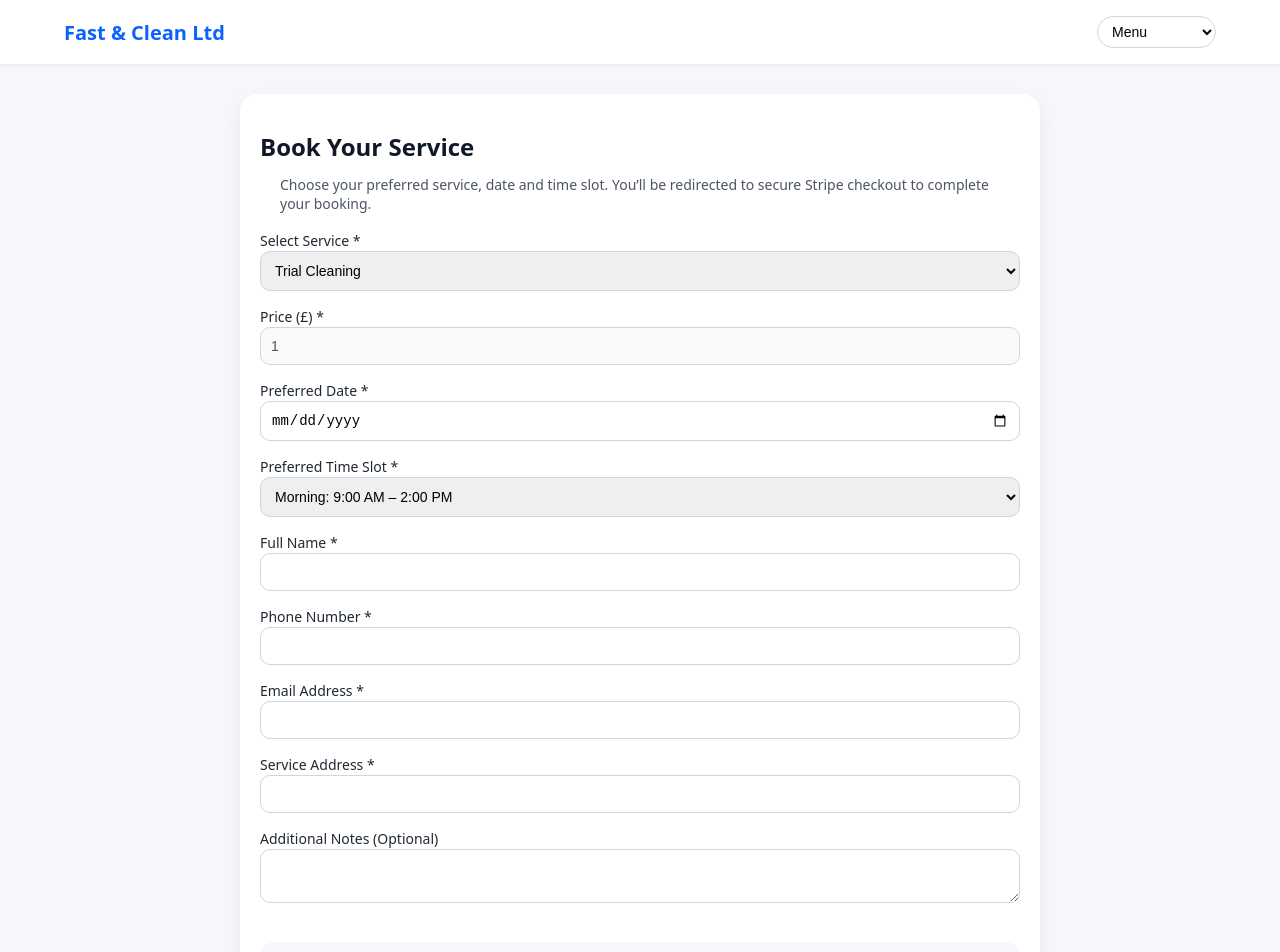
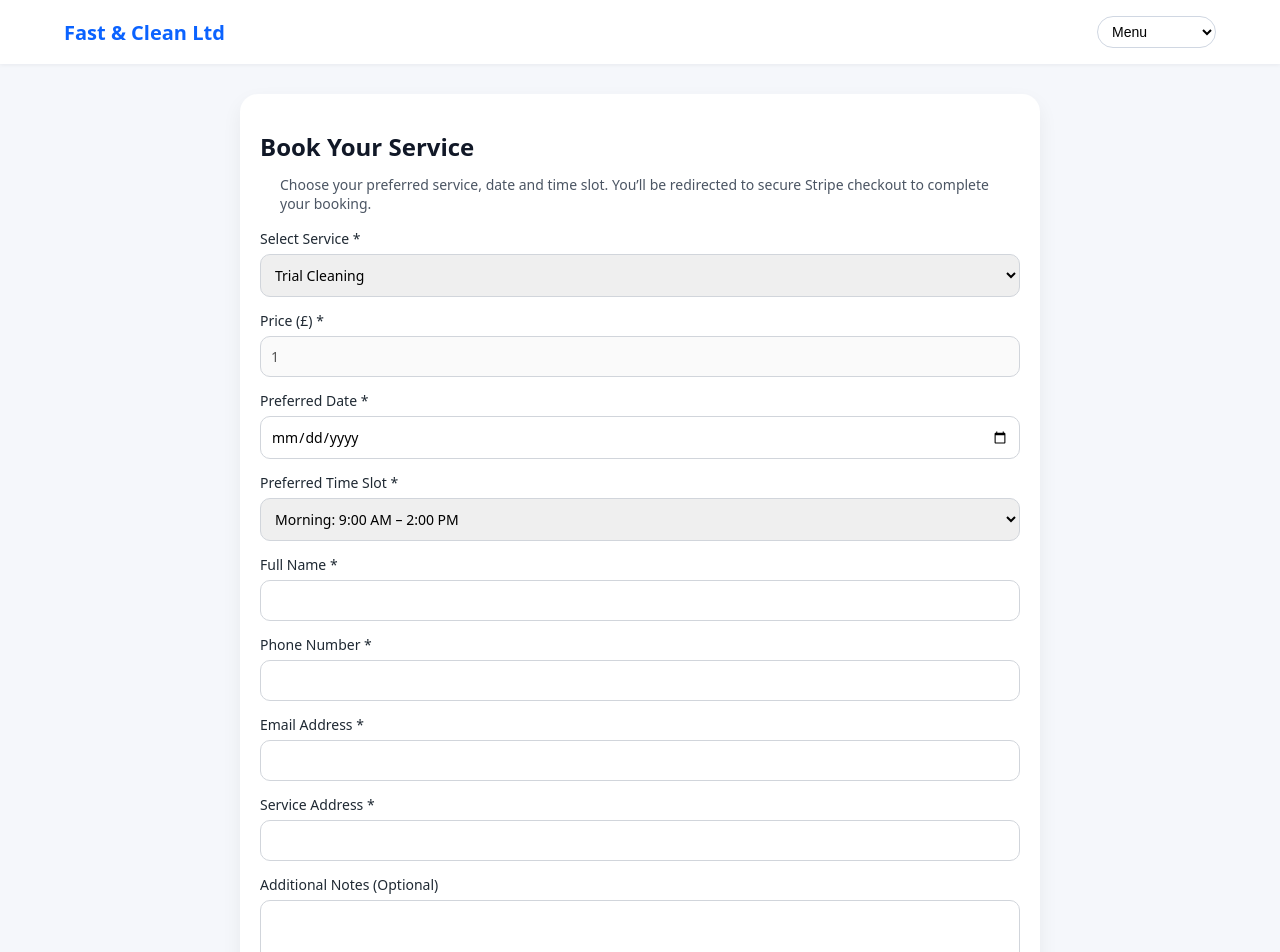
Before and after one commit to FastClean1/fastandclean-site, a React (Vite) app: page /book in a window 1280 px wide. Shown: the top 952 px of the page. Built offline with nearby package versions, Linux system fonts and the light colour scheme.

Commit message:
Update book.css

```diff
--- a/src/book.css
+++ b/src/book.css
@@ -1,4 +1,4 @@
-/* ===== BOOKING PAGE ===== */
+/* ===== BOOKING PAGE ONLY ===== */
 
 .booking-container {
   max-width: 800px;
@@ -20,6 +20,7 @@
   font-size: 14px;
   font-weight: 500;
   margin-bottom: 6px;
+  display: block;
 }
 
 .booking-form input,
@@ -31,6 +32,11 @@
   border: 1px solid #d1d5db;
   margin-bottom: 14px;
   font-size: 14px;
+  font-family: inherit;
+}
+
+.booking-form textarea {
+  min-height: 90px;
 }
 
 .booking-summary {
```
